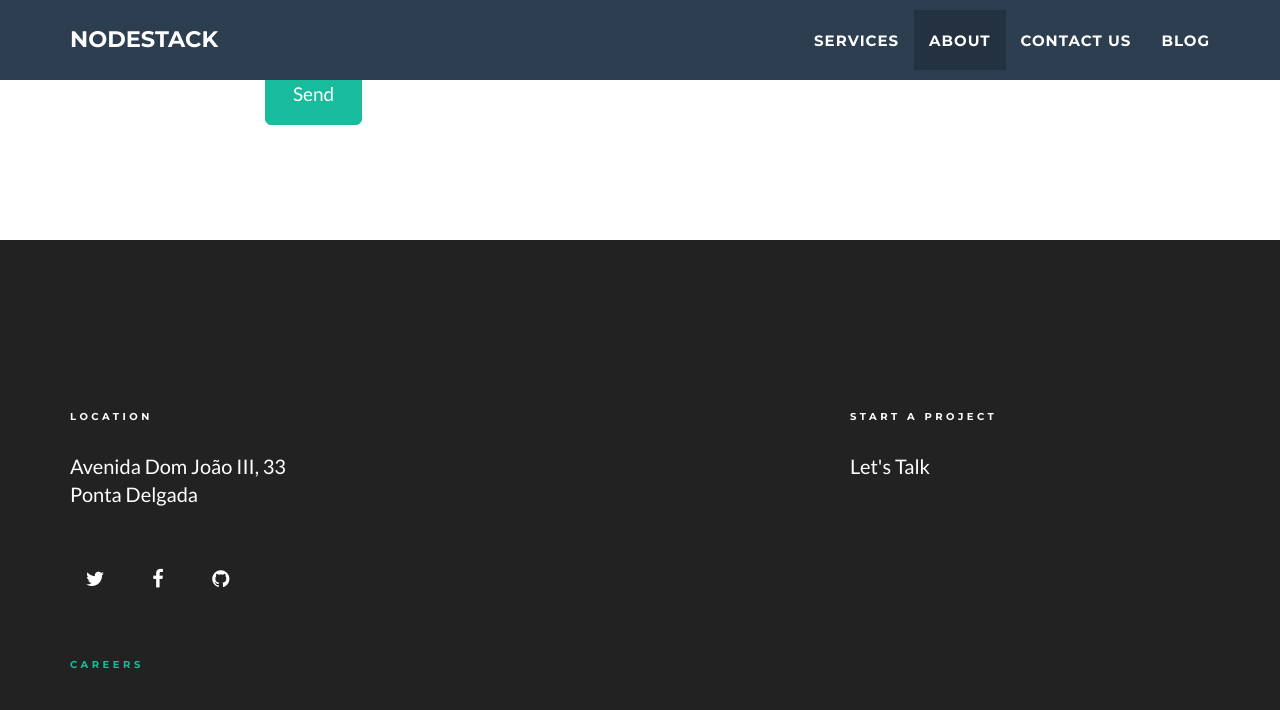
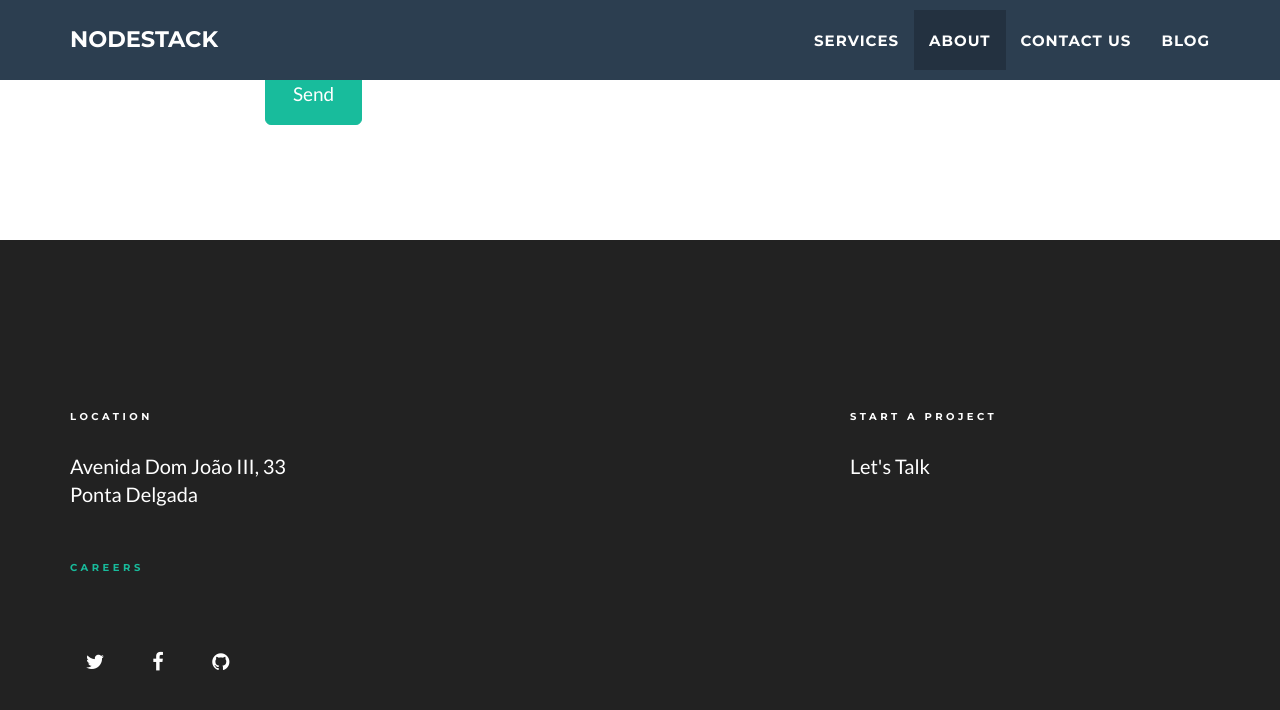
Before and after one commit to nodestack/nodestack.github.io, a Jekyll site: the page built from index.html, in a window 1280 px wide and 900 px high, scrolled down 2937 px. Shown: the top 710 px of the window. Built offline with Jekyll 4.4.1, drawn with Linux system fonts in a browser that asks for light colours.

Commit message:
Update footer.html

```diff
--- a/_includes/footer.html
+++ b/_includes/footer.html
@@ -10,17 +10,16 @@
                                 {{ adress.line }} <br>
 		                    {% endfor %}
 			</p>
-			    <br/>
-			    <ul class="list-inline">
+			<br />
+			<h3><a href="#">Careers</a></h3>
+			<br/>
+			<ul class="list-inline">
                             {% for network in site.social %}
                             <li>
                                 <a href="{{ network.url }}" class="btn-social btn-outline"><i class="fa fa-fw fa-{{ network.title }}"></i></a>
                             </li>
 		                    {% endfor %}
                         </ul>
-			    <br />
-			    <h3><a href="#">Careers</a></h3>
-
                     </div>
                     <div class="footer-col col-md-4">
 
```
